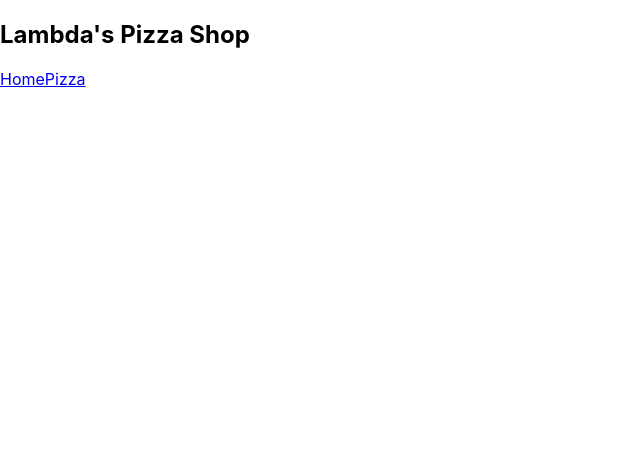
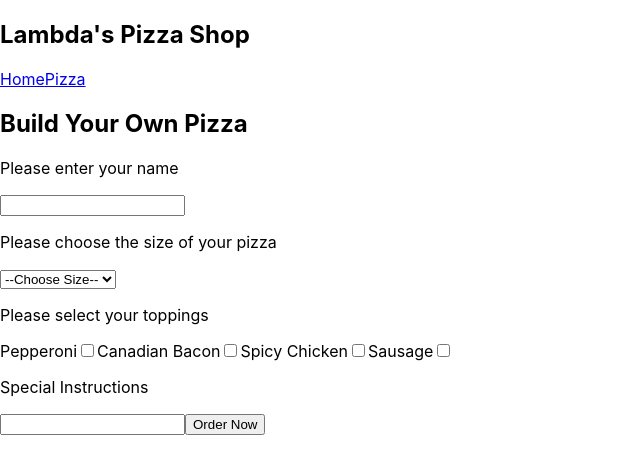
Before and after one commit to bloominstituteoftechnology/Sprint-Challenge-Lambda-Eats-starter, a React (Create React App) app: page /PizzaForm in a window 1280 px wide. Shown: the top 474 px of the page, without its empty margins (0-640 px from the left). Built offline with nearby package versions, Linux system fonts and the light colour scheme.

Commit message:
finished order information page

```diff
--- a/src/App.js
+++ b/src/App.js
@@ -1,27 +1,128 @@
-import React from "react";
+import React, {useState}from 'react';
 import {Route,Link,Switch} from 'react-router-dom';
-import Home from './components/Home'
-import Pizza from './components/Pizza'
+import Home from './components/Home';
 import Order from './components/Order'
+import PizzaForm from './components/PizzaForm';
+import axios from 'axios';
+import formSchema from './validation/formSchema';
+import * as yup from 'yup';
+
+
+const initalFormValues={
+
+  name:'',
+  size:'',
+  toppings: {
+      pepperoni: false,
+      canadianBacon:false,
+      spicyChicken:false,
+      sausage:false,
+  },
+  specialInstructions:''
+}
+
+const initialFormErrors={
+  name:'',
+  size:'',
+  specialInstructions:'',
+
+}
 
 const App = () => {
+
+  const [formValues,setFormValues]=useState(initalFormValues)
+  const [formErrors, setFormErros]=useState(initialFormErrors)
+
+  const onOrder=(event=>{
+   event.preventDefault()
+   const newPizzaOrder={
+       name: formValues.name.trim(),
+       size:formValues.size,
+       toppings: Object.keys(formValues.toppings)
+       .filter(topping=>formValues.toppings[topping]===true),
+       specialInstructions:formValues.specialInstructions
+   }
+
+   postPizzaOrder(newPizzaOrder)
+
+
+  })
+
+  const postPizzaOrder=(newOrder)=>{
+
+       axios.post('https://reqres.in/api/weipeluso',newOrder)
+       .then(res=>{
+          console.log(res.data)
+
+       })
+       .catch(error=>{
+           console.log(error)
+       })
+       .finally(()=>{
+           setFormValues(initalFormValues)
+       })
+
+
+  }
+  const onInputChange=(event=>{
+   const name=event.target.name
+   const value=event.target.value
+
+   yup.reach(formSchema,name)
+   .validate(value)
+   .then(valid=>{
+       setFormErros({
+           ...formErrors,
+           [name]: ''
+       })
+   })
+   .catch(err=>{
+       setFormErros({
+           ...formErrors,
+           [name]: err.errors[0]
+       })
+   })
+
+   setFormValues({...formValues,[name]:value})
+   })
+
+
+   const onCheckboxChange=(event=>{
+
+       const {name, checked}=event.target
+
+       setFormValues({
+           ...formValues,
+           toppings:{
+           ...formValues.toppings,
+           [name]:checked
+            }
+       })
+
+   })
+
+
   return (
     <div className="main">
       <nav>
         <h1>Lambda's Pizza Shop</h1>
         <div className="nav-links">
           <Link to='/'>Home</Link>
-          <Link to='/pizza'>Pizza</Link>
+          <Link to='/PizzaForm'>Pizza</Link>
           </div>
         </nav>
 
         <Switch>
 
-            <Route exact path='/pizza'>
-              <Pizza />
+            <Route exact path='/PizzaForm'>
+            <PizzaForm values={formValues}
+                   onInputChange={onInputChange}
+                   onOrder={onOrder}
+                   onCheckboxChange={onCheckboxChange}
+                   errors={formErrors}/>
             </Route>
             <Route exact path='/order'>
-              <Order />
+              <Order values={formValues}/>
             </Route>
 
             <Route exact path='/'>
--- a/src/components/Order.jsx
+++ b/src/components/Order.jsx
@@ -1,11 +1,18 @@
 import React from 'react'
 
-export default function Order(){
+export default function Order(props){
 
      return(
 
         <div>
        <h2> Congrats! Pizza is on its way!</h2>
+       <h3>your order information</h3>
+       <p> name:{props.values.name}</p>
+       <p> size:{props.values.size}</p>
+     <p> toppings:{Object.keys(props.values.toppings).filter((topping)=>{
+           return props.values.toppings[topping]
+     })}</p>
+       <p> Special Instructions:{props.values.specialInstructions}</p>
        <img src="https://media.giphy.com/media/9fuvOqZ8tbZOU/giphy.gif" alt="dog eat pizza"/>
        </div>
      )
--- a/src/components/Pizza.jsx
+++ /dev/null
@@ -1,120 +0,0 @@
-import React, {useState}from 'react'
-import PizzaForm from './PizzaForm'
-import axios from 'axios'
-import formSchema from '../validation/formSchema'
-import * as yup from 'yup'
-
-const initalFormValues={
-
-    name:'',
-    size:'',
-    toppings: {
-        pepperoni: false,
-        canadianBacon:false,
-        spicyChicken:false,
-        sausage:false,
-    },
-    specialInstructions:''
-  }
-
-  const initialFormErrors={
-    name:'',
-    size:'',
-    specialInstructions:'',
-
-  }
-
-export default function Pizza(){
-
-
-   const [formValues,setFormValues]=useState(initalFormValues)
-   const [formErrors, setFormErros]=useState(initialFormErrors)
-   const onOrder=(event=>{
-
-    event.preventDefault()
-    const newPizzaOrder={
-        name: formValues.name.trim(),
-        size:formValues.size,
-        toppings: Object.keys(formValues.toppings)
-        .filter(topping=>formValues.toppings[topping]===true),
-        specialInstructions:formValues.specialInstructions
-    }
-
-    postPizzaOrder(newPizzaOrder)
-
-
-   })
-
-   const postPizzaOrder=(newOrder)=>{
-
-        axios.post('https://reqres.in/api/weipeluso',newOrder)
-        .then(res=>{
-           console.log(res.data)
-
-        })
-        .catch(error=>{
-            console.log(error)
-        })
-        .finally(()=>{
-            setFormValues(initalFormValues)
-        })
-
-
-   }
-   const onInputChange=(event=>{
-    const name=event.target.name
-    const value=event.target.value
-
-    yup .reach(formSchema,name)
-    .validate(value)
-    .then(valid=>{
-        setFormErros({
-            ...formErrors,
-            [name]: ''
-        })
-    })
-    .catch(err=>{
-        setFormErros({
-            ...formErrors,
-            [name]: err.errors[0]
-        })
-    })
-
-    setFormValues({...formValues,[name]:value})
-    })
-
-
-    const onCheckboxChange=(event=>{
-
-        const {name, checked}=event.target
-
-        setFormValues({
-            ...formValues,
-            toppings:{
-            ...formValues.toppings,
-            [name]:checked
-             }
-        })
-
-    })
-
-
-   return(
-
-       <div>
-       <h2> Build Your Own Pizza</h2>
-       <PizzaForm values={formValues}
-                   onInputChange={onInputChange}
-                   onOrder={onOrder}
-                   onCheckboxChange={onCheckboxChange}
-                   errors={formErrors}
-
-       />
-
-       </div>
-
-
-   )
-
-
-}
--- a/src/components/PizzaForm.jsx
+++ b/src/components/PizzaForm.jsx
@@ -8,13 +8,16 @@ export default function PizzaForm(props){
       onInputChange,
       onCheckboxChange,
       onOrder,
-      onOrderPage,
       errors
    }=props
 
 
   return(
+          <>
+        <h2> Build Your Own Pizza</h2>
+
      <form onSubmit={onOrder}>
+
         <p>Please enter your name</p>
        <input type='text' value={values.name} onChange={onInputChange} name="name"/>
        <p>{errors.name}</p>
@@ -60,7 +63,7 @@ export default function PizzaForm(props){
 
       </form>
 
-
+   </>
   )
 
 
```
